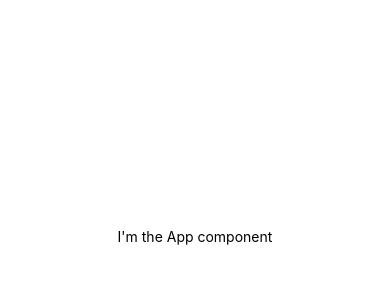
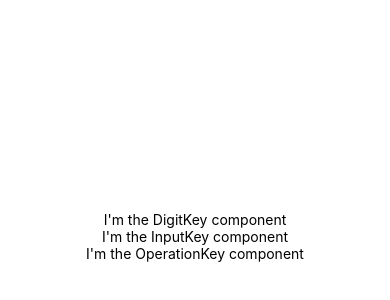
Before and after one commit to MatthieuNadeau96/RNCalculator, a React Native app: screen / in a window 390 px wide. Shown: the part 186-486 px from the top of the page. Built offline with nearby package versions, Linux system fonts and the light colour scheme.

Commit message:
Created components for DigitKeys, InputKeys, & OperationKeys

```diff
--- a/App.js
+++ b/App.js
@@ -5,11 +5,17 @@ import {
   StyleSheet,
 } from 'react-native'
 
+import DigitKey from './src/components/DigitKey'
+import InputKey from './src/components/InputKey'
+import OperationKey from './src/components/OperationKey'
+
 export default class App extends Component {
   render() {
     return (
       <View style={styles.container}>
-        <Text>I'm the App component</Text>
+        <DigitKey />
+        <InputKey />
+        <OperationKey />
       </View>
     )
   }
--- /dev/null
+++ b/src/components/DigitKey.js
@@ -0,0 +1,21 @@
+import React, { Component } from 'react'
+import {
+  View,
+  Text,
+  StyleSheet,
+} from 'react-native'
+
+export default class DigitKey extends Component {
+  render() {
+    return (
+      <View style={styles.container}>
+        <Text>I'm the DigitKey component</Text>
+      </View>
+    )
+  }
+}
+
+const styles = StyleSheet.create({
+  container: {
+  },
+})
--- /dev/null
+++ b/src/components/InputKey.js
@@ -0,0 +1,21 @@
+import React, { Component } from 'react'
+import {
+  View,
+  Text,
+  StyleSheet,
+} from 'react-native'
+
+export default class InputKey extends Component {
+  render() {
+    return (
+      <View style={styles.container}>
+        <Text>I'm the InputKey component</Text>
+      </View>
+    )
+  }
+}
+
+const styles = StyleSheet.create({
+  container: {
+  },
+})
--- /dev/null
+++ b/src/components/OperationKey.js
@@ -0,0 +1,21 @@
+import React, { Component } from 'react'
+import {
+  View,
+  Text,
+  StyleSheet,
+} from 'react-native'
+
+export default class OperationKey extends Component {
+  render() {
+    return (
+      <View style={styles.container}>
+        <Text>I'm the OperationKey component</Text>
+      </View>
+    )
+  }
+}
+
+const styles = StyleSheet.create({
+  container: {
+  },
+})
```
